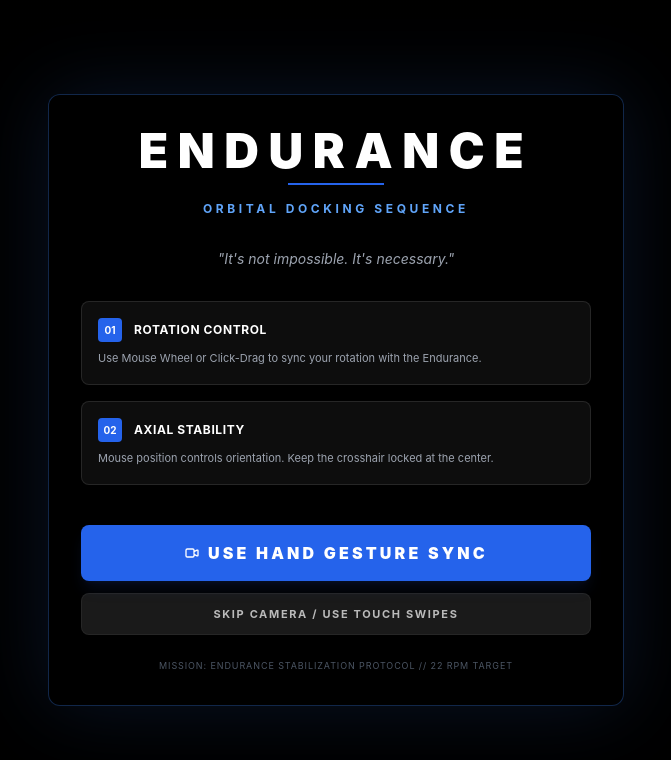
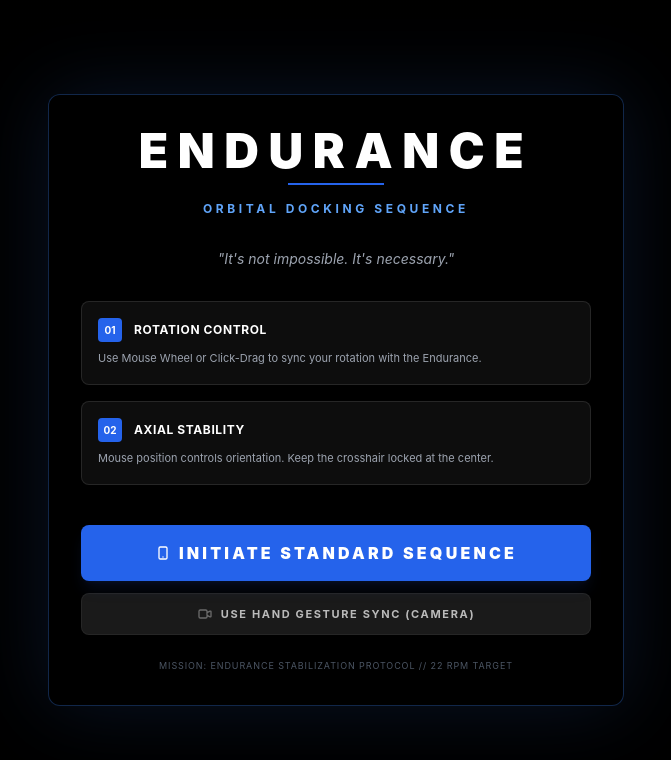
Before and after one commit to tudousha/Space-station, a React (Vite) app: page / in a window 1280 px wide. Shown: the top 760 px of the page, without its empty margins (304-975 px from the left). Built offline with nearby package versions, Linux system fonts and the light colour scheme.

Commit message:
Add files via upload

```diff
--- a/components/StartScreen.tsx
+++ b/components/StartScreen.tsx
@@ -36,7 +36,7 @@
           </div>
           <p className="text-[11px] text-gray-400 leading-relaxed">
             {isMobile
-              ? "Circular hand gestures via camera OR horizontal touch swipes to adjust RPM."
+              ? "Swipe horizontally to adjust ship RPM and match the Endurance's rotation."
               : "Use Mouse Wheel or Click-Drag to sync your rotation with the Endurance."}
           </p>
         </div>
@@ -55,22 +55,29 @@
       </div>
 
       <div className="flex flex-col gap-3">
+        {/* Primary Action: Standard Controls (Skip Camera) */}
         <button
-          onClick={() => handleStart(true)}
+          onClick={() => handleStart(false)}
           className="group relative overflow-hidden w-full py-4 bg-blue-600 hover:bg-blue-500 text-white font-black rounded-lg transition-all tracking-[0.2em] shadow-lg shadow-blue-900/20"
         >
           <span className="relative z-10 flex items-center justify-center gap-2">
-            <svg className="w-4 h-4" fill="none" stroke="currentColor" viewBox="0 0 24 24"><path strokeLinecap="round" strokeLinejoin="round" strokeWidth="2" d="M15 10l4.553-2.276A1 1 0 0121 8.618v6.764a1 1 0 01-1.447.894L15 14M5 18h8a2 2 0 002-2V8a2 2 0 00-2-2H5a2 2 0 00-2 2v8a2 2 0 002 2z"></path></svg>
-            USE HAND GESTURE SYNC
+            <svg className="w-4 h-4" fill="none" stroke="currentColor" viewBox="0 0 24 24">
+              <path strokeLinecap="round" strokeLinejoin="round" strokeWidth="2" d="M12 18h.01M8 21h8a2 2 0 002-2V5a2 2 0 00-2-2H8a2 2 0 00-2 2v14a2 2 0 002 2z"></path>
+            </svg>
+            INITIATE STANDARD SEQUENCE
           </span>
           <div className="absolute inset-0 bg-gradient-to-r from-transparent via-white/10 to-transparent -translate-x-full group-hover:animate-[shimmer_2s_infinite]"></div>
         </button>
 
+        {/* Secondary Action: Hand Gesture (Camera) */}
         <button
-          onClick={() => handleStart(false)}
-          className="w-full py-3 bg-white/10 hover:bg-white/20 text-white/70 hover:text-white font-bold rounded-lg transition-all text-[11px] tracking-[0.15em] border border-white/5"
+          onClick={() => handleStart(true)}
+          className="w-full py-3 bg-white/10 hover:bg-white/20 text-white/70 hover:text-white font-bold rounded-lg transition-all text-[11px] tracking-[0.15em] border border-white/5 flex items-center justify-center gap-2"
         >
-          SKIP CAMERA / USE TOUCH SWIPES
+          <svg className="w-4 h-4 opacity-50" fill="none" stroke="currentColor" viewBox="0 0 24 24">
+            <path strokeLinecap="round" strokeLinejoin="round" strokeWidth="2" d="M15 10l4.553-2.276A1 1 0 0121 8.618v6.764a1 1 0 01-1.447.894L15 14M5 18h8a2 2 0 002-2V8a2 2 0 00-2-2H5a2 2 0 00-2 2v8a2 2 0 002 2z"></path>
+          </svg>
+          USE HAND GESTURE SYNC (CAMERA)
         </button>
       </div>
 
```
